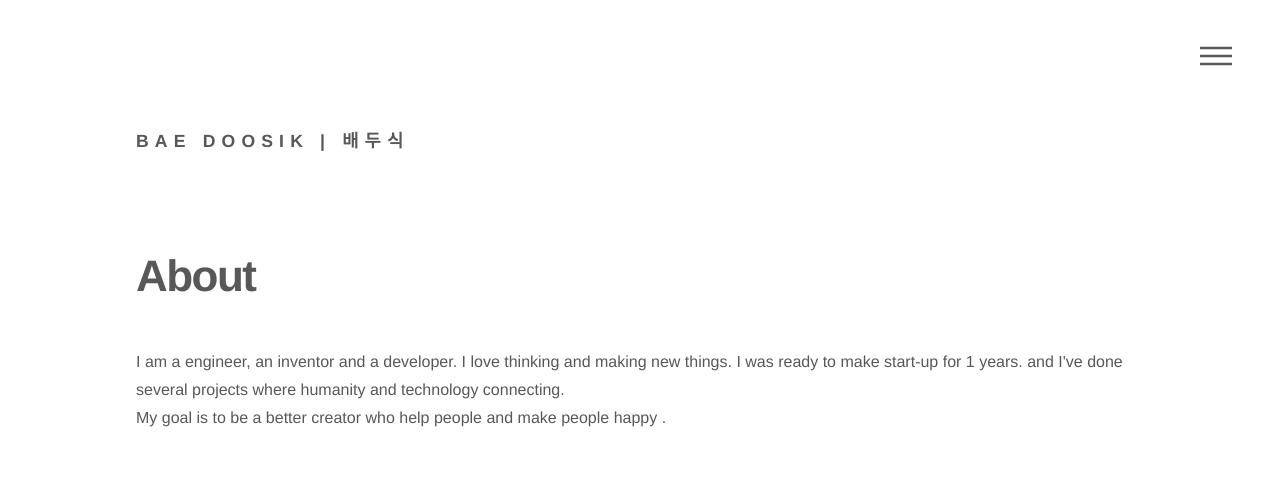
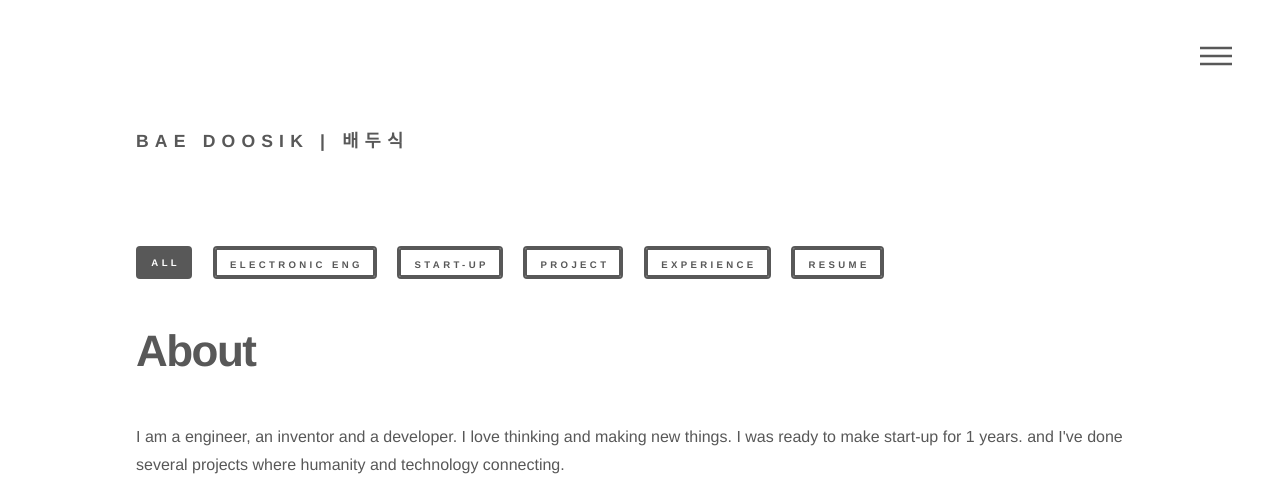
Before and after one commit to baidoosik/portfolio, a Django app: page /profile/ in a window 1280 px wide. Shown: the top 485 px of the page. Run offline with Django 3.2, Linux system fonts and the light colour scheme; some libraries are stand-ins or nearby versions.

Commit message:
profile 화면에 상단 메뉴바 추가

```diff
--- a/portfolio/templates/portfolio/layout.html
+++ b/portfolio/templates/portfolio/layout.html
@@ -39,6 +39,7 @@
 	</style>
 </head>
 <body>
+
 {% block contents %}
 
 {% endblock %}
--- a/portfolio/templates/portfolio/profile.html
+++ b/portfolio/templates/portfolio/profile.html
@@ -17,6 +17,20 @@
 		  	<!--		<a href="generic">CV</a>-->
 		  	<!--		<a href="elements">Elements</a>-->
 				<br><br>
+
+			<!--<form action='/index/' method="GET">-->
+	  		  <ul class="actions">
+	  		  	<li><a href="/index/all" class="button special small searchtag">All</a></li>
+	  		  	<li><a href="/index/humanity" class="button small searchtag">Electronic Eng</a></li>
+	  		  	<li><a href="/index/education" class="button small searchtag">Start-up</a></li>
+	  		  	<li><a href="/index/interaction" class="button small searchtag">Project</a></li>
+                <li><a href="/index/interaction" class="button small searchtag">Experience</a></li>
+                <li><a href="{% url "portfolio:resume" %}" class="button small searchtag">RESUME</a></li>
+	  		  </ul>
+  		  <!--</form>-->
+			<!--<h1>This is Phantom, a free, fully responsive site<br />-->
+			<!--template designed by <a href="http://html5up.net">HTML5 UP</a>.</h1>-->
+			<!--<p>Etiam quis viverra lorem, in semper lorem. Sed nisl arcu euismod sit amet nisi euismod sed cursus arcu elementum ipsum arcu vivamus quis venenatis orci lorem ipsum et magna feugiat veroeros aliquam. Lorem ipsum dolor sit amet nullam dolore.</p>-->
 
       	<!-- Nav -->
     		<nav>
```
